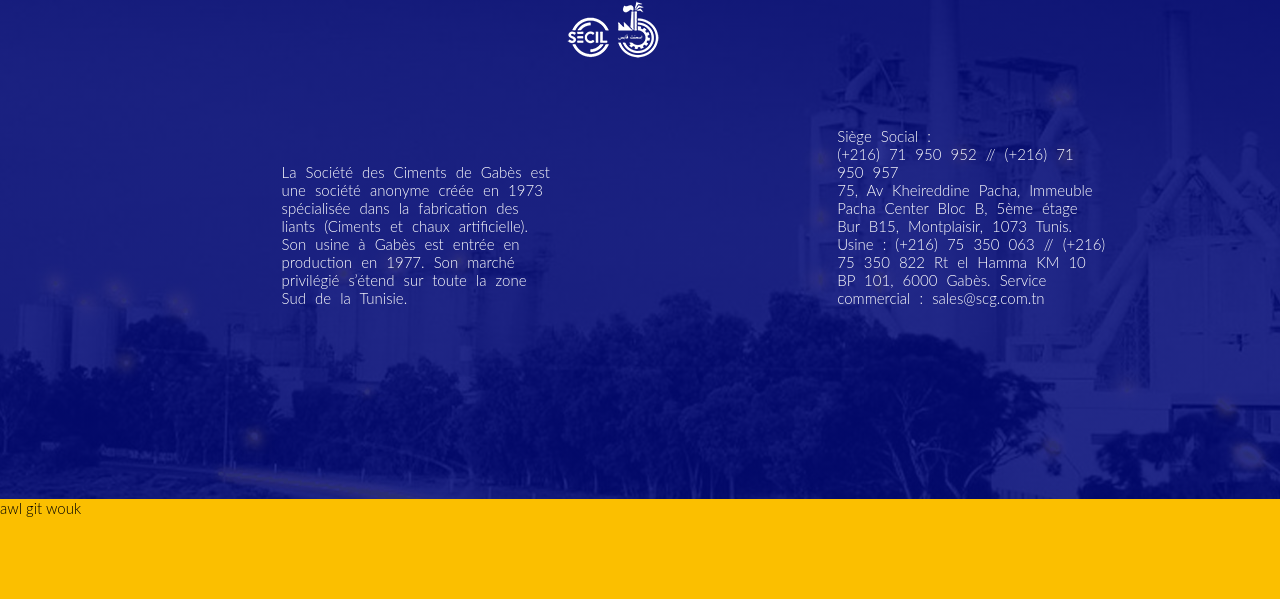
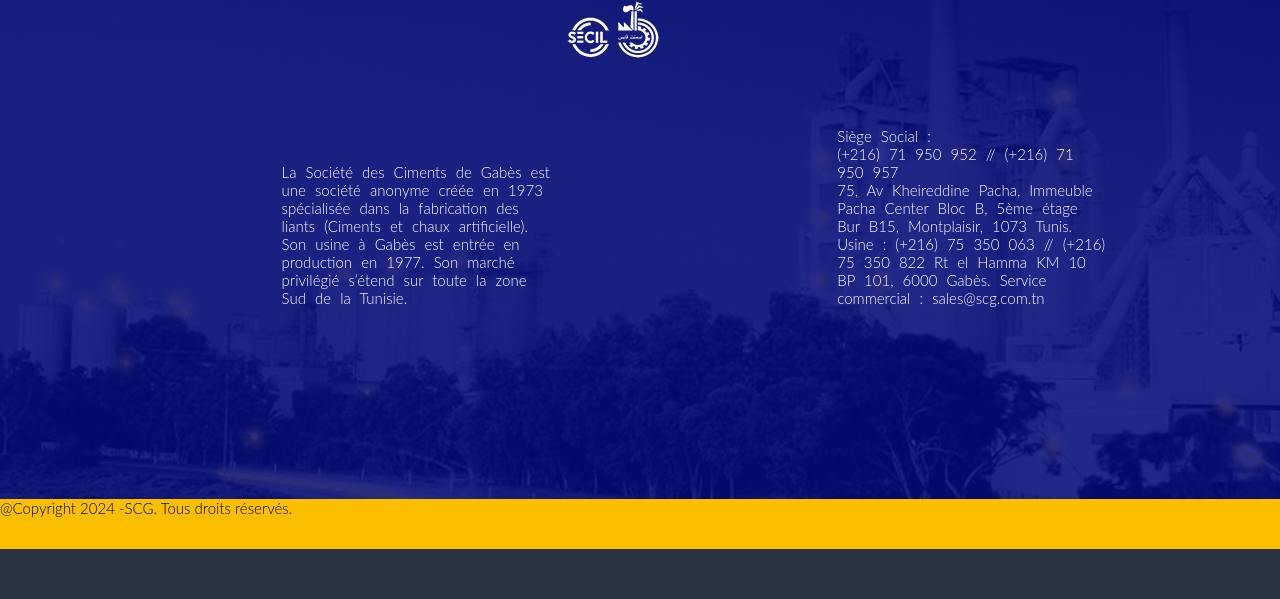
Before and after one commit to ghaith-bouabda/Internship_project, a PHP site: page /login.php in a window 1280 px wide. Shown: the part 901-1500 px from the top of the page. After the commit the page ends 1450 px from the top, so only its background shows below. Run offline with PHP 8.4, Linux system fonts and the light colour scheme.

Commit message:
malek el git

```diff
--- a/arrivee.php
+++ b/arrivee.php
@@ -91,6 +91,7 @@ $next_id = $row['max_id'] + 1;
                         <div class="">
                         <img src="img/logo-1-1.png"  alt="logo" class="logo">
                             <ul class="main-nav">
+                            <li> <a href="dashboard.php">Home</a></li>
                             <li> <a href="#">About us</a></li>
 
 
--- a/arriveeedit.php
+++ b/arriveeedit.php
@@ -128,6 +128,8 @@ if ($_SERVER['REQUEST_METHOD'] == 'GET' && isset($_GET['id'])) {
                         <div class="">
                         <img src="img/logo-1-1.png"  alt="logo" class="logo">
                             <ul class="main-nav">
+                            <li> <a href="dashboard.php">Home</a></li>
+
                             <li> <a href="#">About us</a></li>
 
 
--- a/depart.php
+++ b/depart.php
@@ -80,7 +80,6 @@ $next_id = $row['max_id'] + 1;
     <meta name="viewport" content="width=device-width, initial-scale=1.0">
     <title>Home</title>
 
-     <link href='https://unpkg.com/boxicons@2.1.4/css/boxicons.min.css' rel='stylesheet'>
      <link href="https://cdn.jsdelivr.net/npm/bootstrap@5.3.3/dist/css/bootstrap.min.css" rel="stylesheet" integrity="sha384-QWTKZyjpPEjISv5WaRU9OFeRpok6YctnYmDr5pNlyT2bRjXh0JMhjY6hW+ALEwIH" crossorigin="anonymous">
 
     </head>
@@ -90,6 +89,8 @@ $next_id = $row['max_id'] + 1;
                         <div class="">
                         <img src="img/logo-1-1.png"  alt="logo" class="logo">
                             <ul class="main-nav">
+                            <li> <a href="dashboard.php">Home</a></li>
+
                             <li> <a href="#">About us</a></li>
 
 
--- a/departedit.php
+++ b/departedit.php
@@ -128,6 +128,8 @@ if ($_SERVER['REQUEST_METHOD'] == 'GET' && isset($_GET['id'])) {
                         <div class="">
                         <img src="img/logo-1-1.png"  alt="logo" class="logo">
                             <ul class="main-nav">
+                            <li> <a href="dashboard.php">Home</a></li>
+
                             <li> <a href="#">About us</a></li>
 
 
--- a/displayarrivee.php
+++ b/displayarrivee.php
@@ -107,13 +107,14 @@ if ($_SERVER['REQUEST_METHOD'] == 'POST') {
     <meta charset="utf-8">
     <meta name="viewport" content="width=device-width, initial-scale=1.0">
     <title>Home</title>
-    <link href='https://unpkg.com/boxicons@2.1.4/css/boxicons.min.css' rel='stylesheet'>
     <link href="https://cdn.jsdelivr.net/npm/bootstrap@5.3.3/dist/css/bootstrap.min.css" rel="stylesheet" integrity="sha384-QWTKZyjpPEjISv5WaRU9OFeRpok6YctnYmDr5pNlyT2bRjXh0JMhjY6hW+ALEwIH" crossorigin="anonymous">
     <header>
 <nav>
                         <div class="">
                         <img src="img/logo-1-1.png"  alt="logo" class="logo">
                             <ul class="main-nav">
+                            <li> <a href="dashboard.php">Home</a></li>
+
                             <li> <a href="#">About us</a></li>
 
 
--- a/displaydepart.php
+++ b/displaydepart.php
@@ -107,13 +107,14 @@ if ($_SERVER['REQUEST_METHOD'] == 'POST') {
     <meta charset="utf-8">
     <meta name="viewport" content="width=device-width, initial-scale=1.0">
     <title>Home</title>
-    <link href='https://unpkg.com/boxicons@2.1.4/css/boxicons.min.css' rel='stylesheet'>
     <link href="https://cdn.jsdelivr.net/npm/bootstrap@5.3.3/dist/css/bootstrap.min.css" rel="stylesheet" integrity="sha384-QWTKZyjpPEjISv5WaRU9OFeRpok6YctnYmDr5pNlyT2bRjXh0JMhjY6hW+ALEwIH" crossorigin="anonymous">
     <header>
 <nav>
                         <div class="">
                         <img src="img/logo-1-1.png"  alt="logo" class="logo">
                             <ul class="main-nav">
+                            <li> <a href="dashboard.php">Home</a></li>
+
                             <li> <a href="#">About us</a></li>
 
 
--- a/login.php
+++ b/login.php
@@ -219,7 +219,7 @@ footer img {
     padding-left: 44%;
 }
 section{
-    height:100px;
+    height:50px;
     background-color:#FBBF00;
 }
 </style>
@@ -287,6 +287,6 @@ section{
             Service commercial :
             sales@scg.com.tn </p></p></footer>
 
-        <section><p>awl git wouk</p></section>
+        <section><p>@Copyright 2024 -SCG. Tous droits réservés.</p></section>
 </body>
 </html>
--- a/register.php
+++ b/register.php
@@ -133,7 +133,7 @@ if ($_SERVER["REQUEST_METHOD"] == "POST") {
             Service commercial :
             sales@scg.com.tn </p></p></footer>
 
-        <section><p>merci :)</p></section>
+        <section><p>@Copyright 2024 -SCG. Tous droits réservés.</p></section>
 </body>
 </html>
 <style>
@@ -292,6 +292,6 @@ footer img {
     padding-left: 44%;
 }
 section{
-    height:100px;
+    height:50px;
     background-color:#FBBF00;
 }</style>
```
